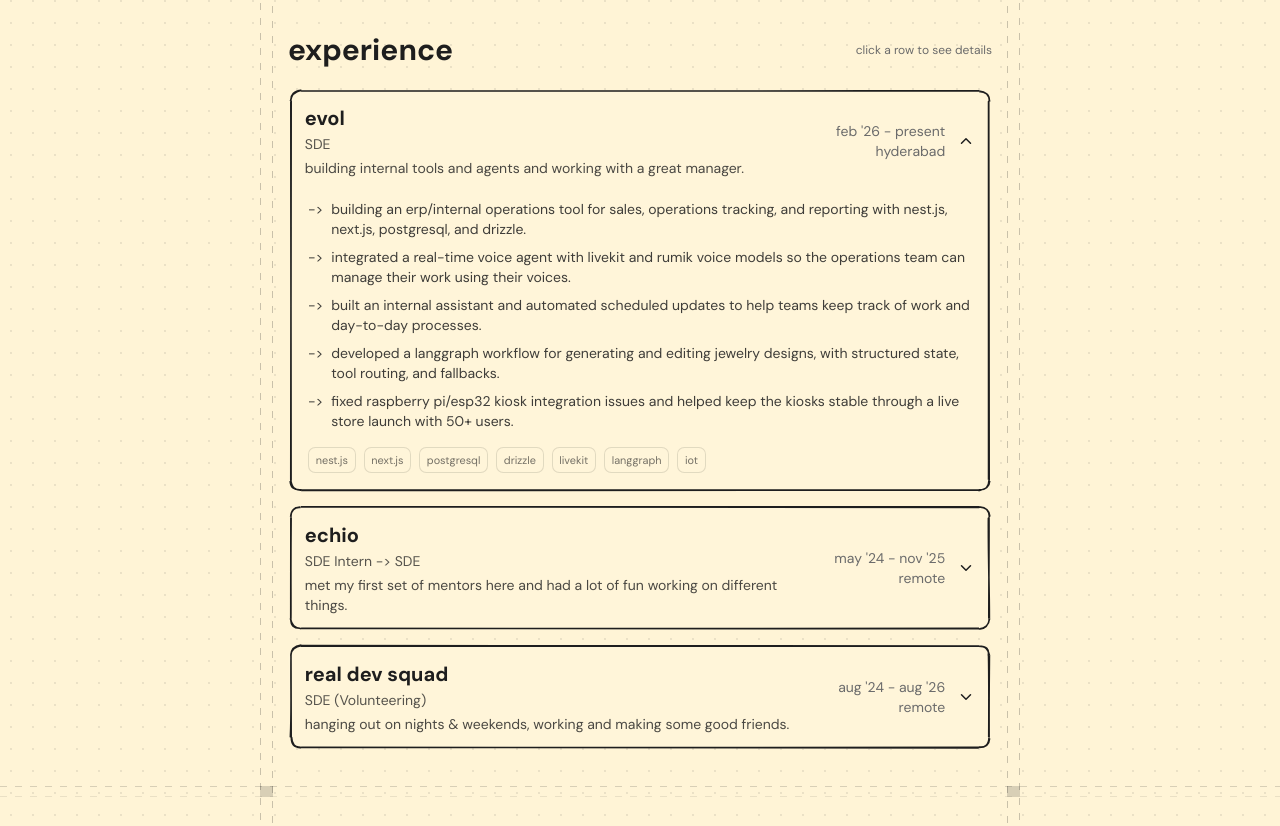
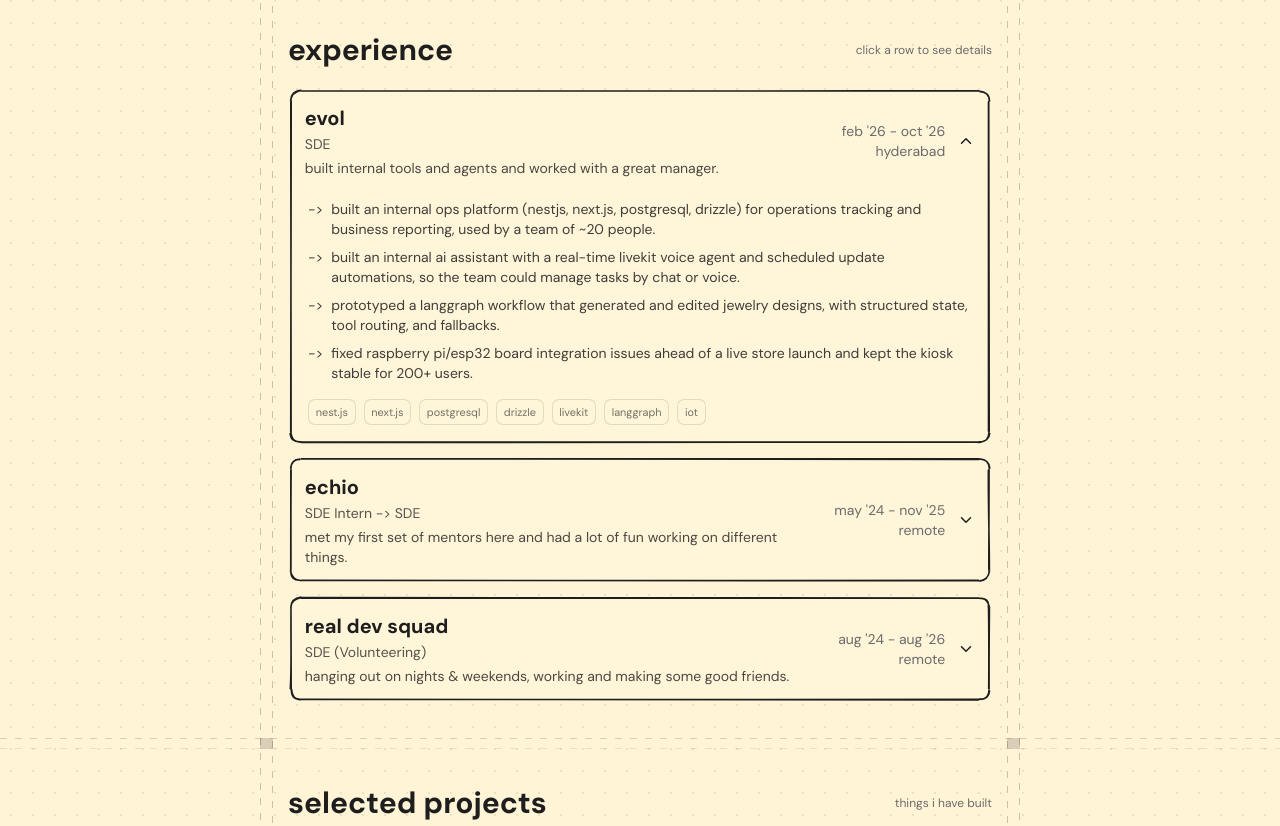
Before and after one commit to MayankBansal12/mayank.fyi, a Next.js app: page / in a window 1280 px wide. Shown: the part 1044-1870 px from the top of the page. Built offline with nearby package versions, Linux system fonts and the light colour scheme; no server answers.

Commit message:
content: update Evol experience through October 2026 (#22)

```diff
--- a/src/data/portfolio.ts
+++ b/src/data/portfolio.ts
@@ -121,15 +121,14 @@ export const experiences: Experience[] = [
     company: 'evol',
     companyUrl: 'https://evoljewels.com',
     role: 'SDE',
-    period: "feb '26 - present",
+    period: "feb '26 - oct '26",
     location: 'hyderabad',
-    summary: 'building internal tools and agents and working with a great manager.',
+    summary: 'built internal tools and agents and worked with a great manager.',
     highlights: [
-      'building an erp/internal operations tool for sales, operations tracking, and reporting with nest.js, next.js, postgresql, and drizzle.',
-      'integrated a real-time voice agent with livekit and rumik voice models so the operations team can manage their work using their voices.',
-      'built an internal assistant and automated scheduled updates to help teams keep track of work and day-to-day processes.',
-      'developed a langgraph workflow for generating and editing jewelry designs, with structured state, tool routing, and fallbacks.',
-      'fixed raspberry pi/ESP32 kiosk integration issues and helped keep the kiosks stable through a live store launch with 50+ users.',
+      'built an internal ops platform (NestJS, Next.js, PostgreSQL, Drizzle) for operations tracking and business reporting, used by a team of ~20 people.',
+      'built an internal AI assistant with a real-time LiveKit voice agent and scheduled update automations, so the team could manage tasks by chat or voice.',
+      'prototyped a LangGraph workflow that generated and edited jewelry designs, with structured state, tool routing, and fallbacks.',
+      'fixed Raspberry Pi/ESP32 board integration issues ahead of a live store launch and kept the kiosk stable for 200+ users.',
     ],
     skills: ['nest.js', 'next.js', 'postgresql', 'drizzle', 'livekit', 'langgraph', 'IoT'],
   },
```
